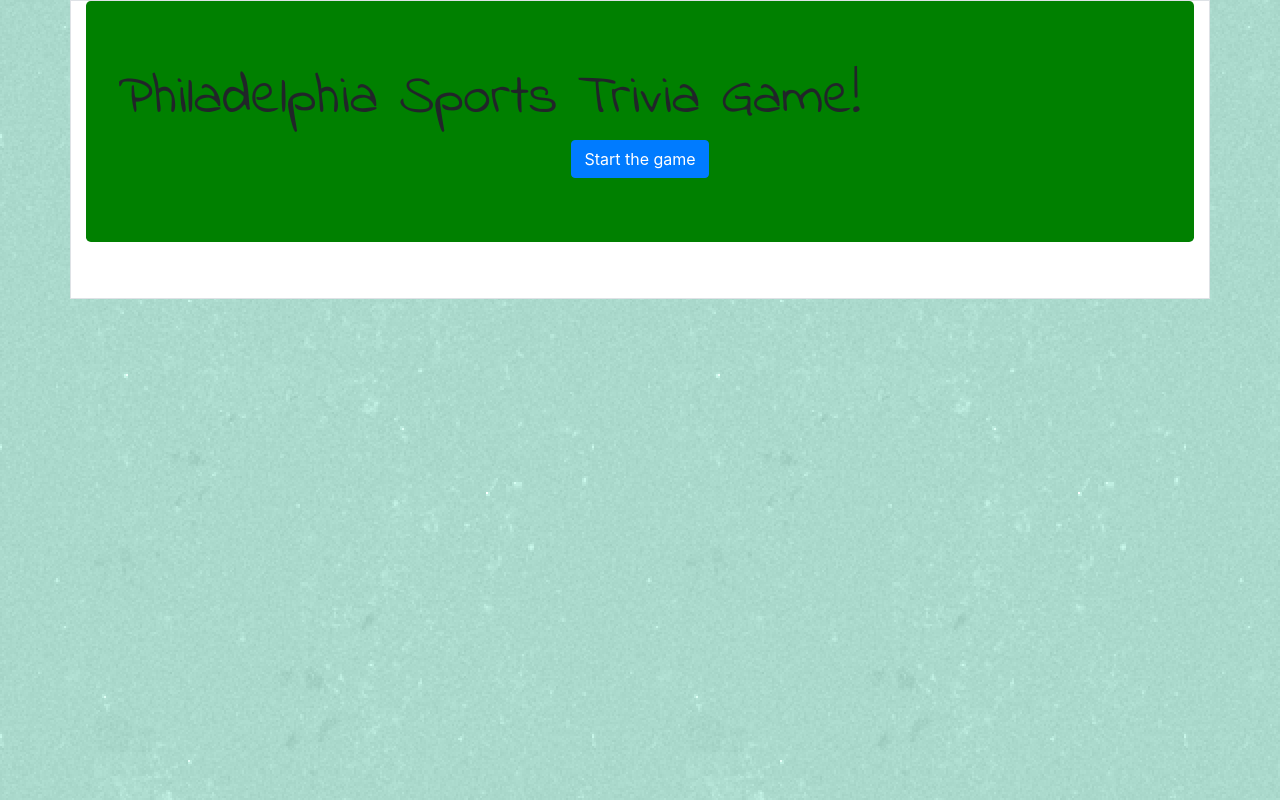
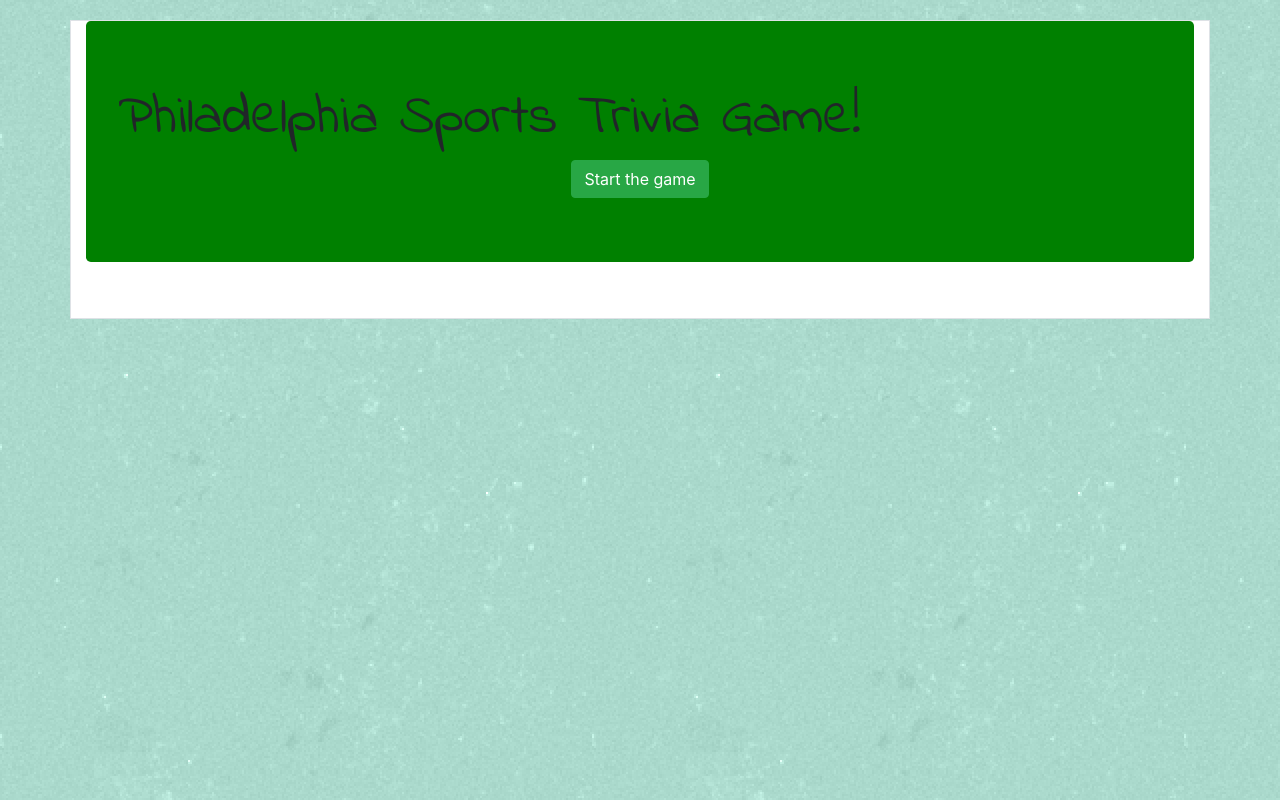
Before and after one commit to erikboerma/TriviaGame, a plain HTML site: page index.html in a window 1280 px wide. Drawn offline with nearby package versions, Linux system fonts and the light colour scheme; a web font is replaced by a local one.

Commit message:
updated some CSS elements

```diff
--- a/assets/css/style.css
+++ b/assets/css/style.css
@@ -1,5 +1,8 @@
 body {
     background-image: url(greenDust.png);
+}
+#mainContainer{
+    margin-top: 20px;
 }
 
 .container {
--- a/assets/javascript/app.js
+++ b/assets/javascript/app.js
@@ -78,7 +78,7 @@ function displayResults() {
     <p>Correct answers: ${score}</p>
     <p>Incorrect answers: ${lost}</p>
     <p>Total questions: ${quizQuestions.length}</p>
-    <button class="btn btn-primary" id="reset">Reset Game</button>
+    <button class="btn btn-danger" id="reset">Reset Game</button>
     `;
     $('#timer').remove();
 
--- a/index.html
+++ b/index.html
@@ -16,12 +16,12 @@
 </head>
 
 <body>
-    <div class="container border">
+    <div class="container border" id="mainContainer">
         <div class="row-md-12 justify-content-center">
             <div class="jumbotron" id="jumbo">
                 <h1 class="display-4">Philadelphia Sports Trivia Game!</h1>
                 <div class="row justify-content-center">
-                    <button type="button" class="btn btn-primary" id="startButton">Start the game</button>
+                    <button type="button" class="btn btn-success" id="startButton">Start the game</button>
                 </div>
             </div>
         </div>
```
